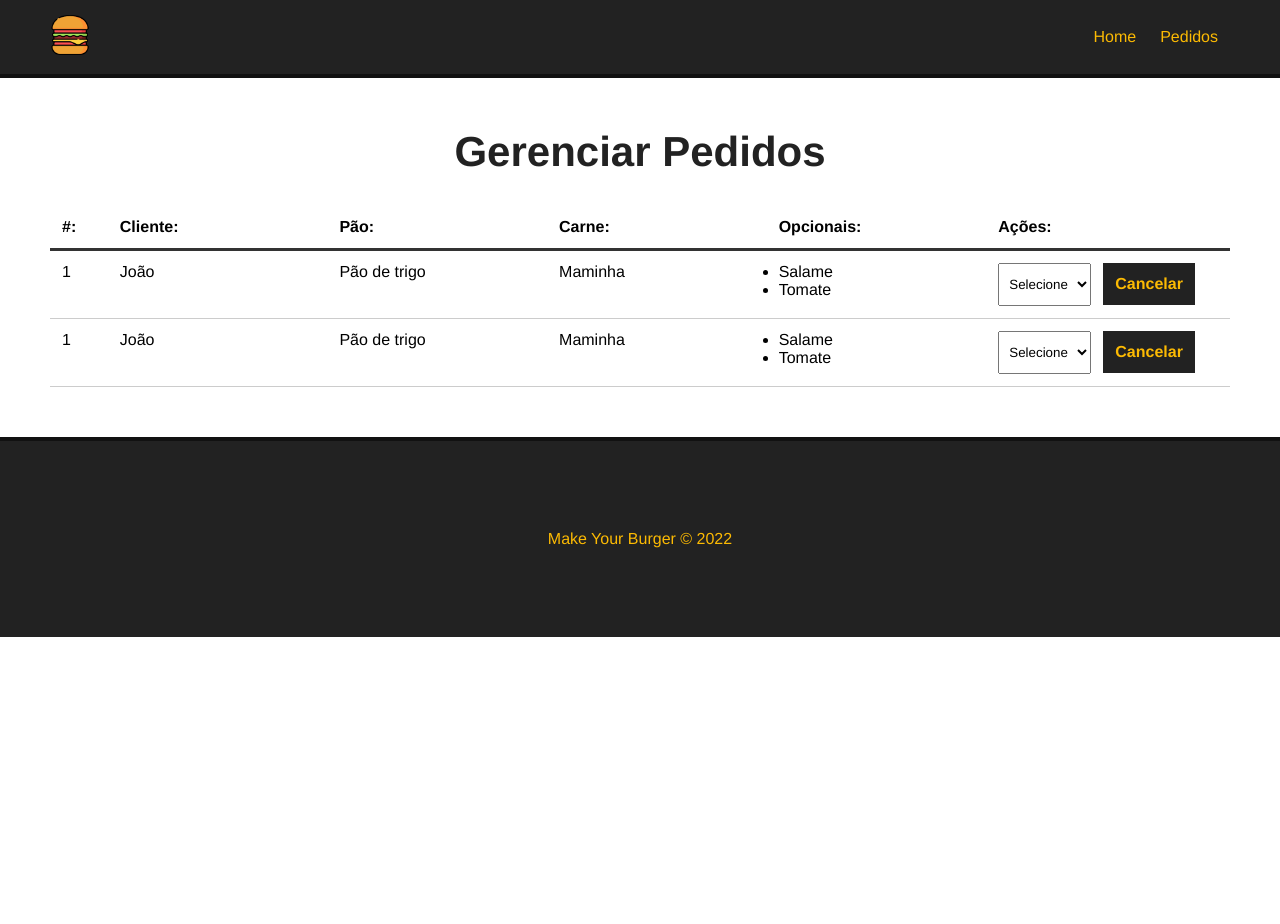
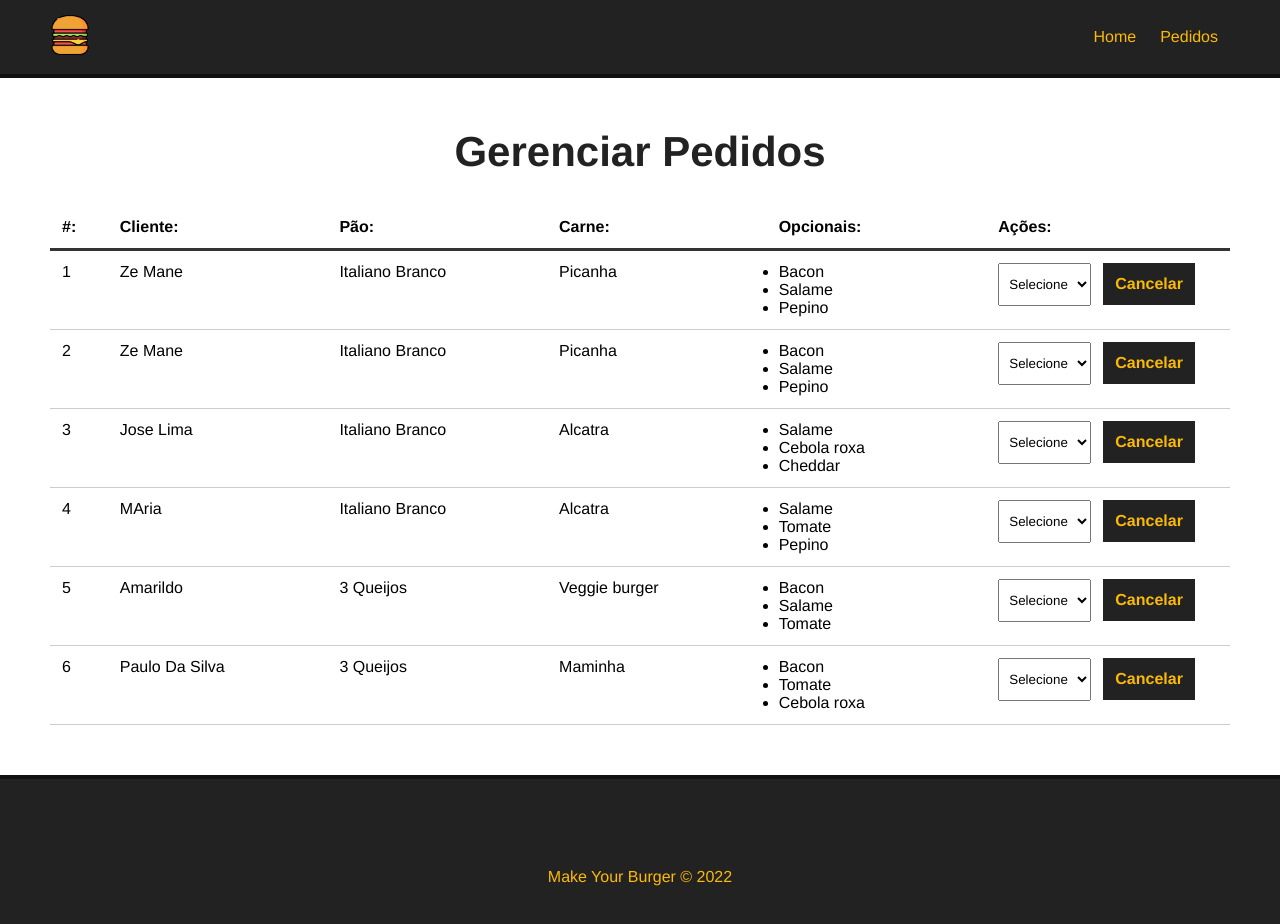
Before and after one commit to JLira/HamburgerDelivery, a Vue app: page /pedidos in a window 1280 px wide. Shown: the top 924 px of the page. Before the commit the page ends 800 px from the top, so only its background shows below. Built offline with nearby package versions, Linux system fonts and the light colour scheme; data requests are answered from the project's data file.

Commit message:
chore: Vue - 29 Redeeming bank orders

```diff
--- a/db/db.json
+++ b/db/db.json
@@ -137,6 +137,18 @@
       ],
       "status": "Solicitado",
       "id": 5
+    },
+    {
+      "nome": "Paulo Da Silva",
+      "carne": "Maminha",
+      "pao": "3 Queijos",
+      "opcionais": [
+        "Bacon",
+        "Tomate",
+        "Cebola roxa"
+      ],
+      "status": "Solicitado",
+      "id": 6
     }
   ]
 }
--- a/src/components/Dashboard.vue
+++ b/src/components/Dashboard.vue
@@ -11,33 +11,14 @@
       </div>
     </div>
     <div id="burger-table-rows">
-      <div class="burger-table-row">
-        <div class="order-number">1</div>
-        <div>João</div>
-        <div>Pão de trigo</div>
-        <div>Maminha</div>
+      <div class="burger-table-row" v-for="burger in burgers" key="burger.id">
+        <div class="order-number">{{ burger.id }}</div>
+        <div>{{ burger.nome }}</div>
+        <div>{{ burger.pao }}</div>
+        <div>{{ burger.carne}}</div>
         <div>
           <ul>
-            <li>Salame</li>
-            <li>Tomate</li>
-          </ul>
-        </div>
-        <div>
-          <select name="status" class="status">
-            <option value="">Selecione</option>
-          </select>
-          <button class="delete-btn">Cancelar</button>
-        </div>
-      </div>
-      <div class="burger-table-row">
-        <div class="order-number">1</div>
-        <div>João</div>
-        <div>Pão de trigo</div>
-        <div>Maminha</div>
-        <div>
-          <ul>
-            <li>Salame</li>
-            <li>Tomate</li>
+            <li v-for="(opcional, index) in burger.opcionais" :key="index">{{ opcional }}</li>
           </ul>
         </div>
         <div>
@@ -54,6 +35,29 @@
 <script>
 export default {
   name: "Dashboard",
+  data() {
+    return {
+      burgers: null,
+      burger_id: null,
+      status: [],
+    };
+  },
+  methods: {
+    async getPedidos() {
+      const req = await fetch("http://localhost:3001/burgers");
+
+      const data = await req.json();
+
+      this.burgers = data;
+
+      console.log(this.burgers)
+      //resgatar o status
+
+    },
+  },
+  mounted() {
+    this.getPedidos();
+  }
 };
 </script>
 
@@ -89,7 +93,7 @@
 
 #burger-table-heading .order-id,
 .burger-table-row .order-number {
-  width:5%;
+  width: 5%;
 }
 
 select {
```
